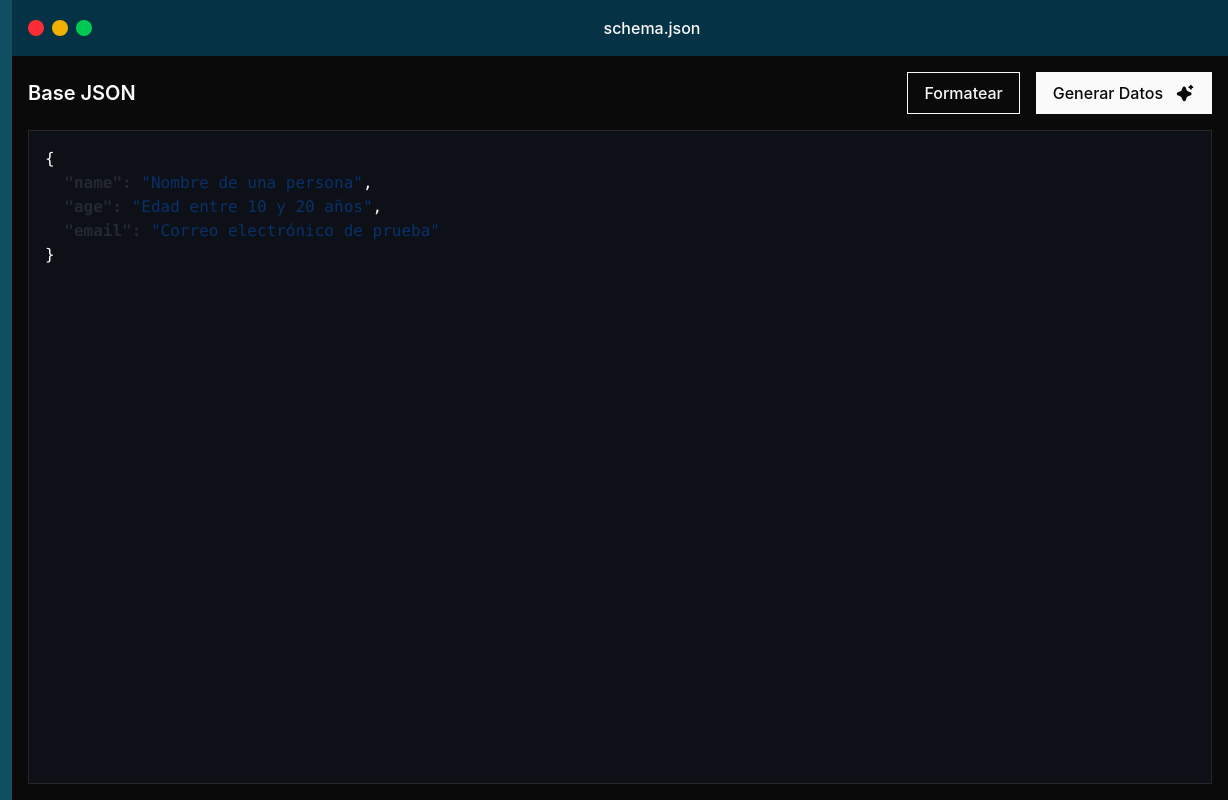
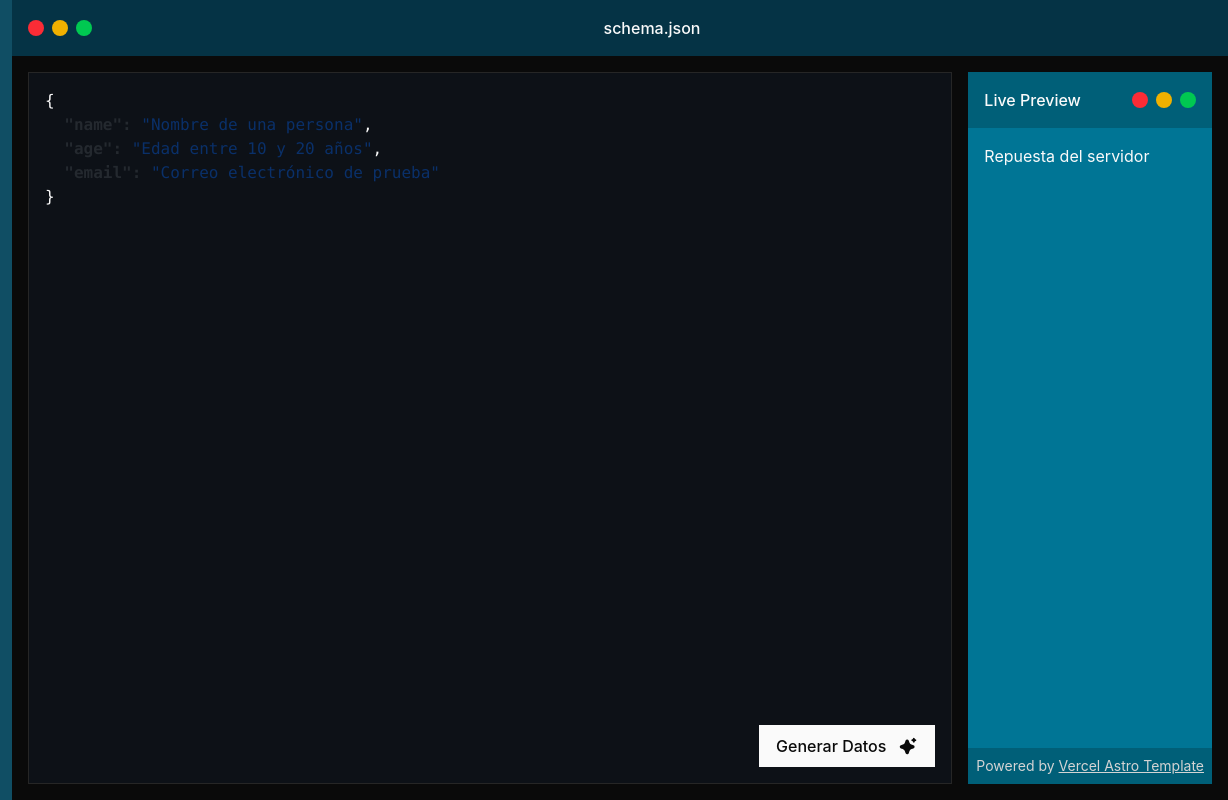
Before and after one commit to Jordy756/mockit-api, an Astro site in the folder mockit-app/: page / in a window 1280 px wide. Shown: the full height of the page, 52-1280 px from the left. Built offline with nearby package versions, Linux system fonts and the light colour scheme; Astro itself is replaced by a stand-in of ours.

Commit message:
feat(4G-001): add LivePreview component and integrate with JsonEditor

```diff
--- a/mockit-app/src/components/sections/JsonEditor/JsonEditor.astro
+++ b/mockit-app/src/components/sections/JsonEditor/JsonEditor.astro
@@ -9,18 +9,18 @@ const initialJson = `{
 }`;
 ---
 
-<section class="relative h-full flex flex-col gap-4 p-4">
-  <header class="flex justify-between items-center flex-wrap gap-8">
-    <h2 class="text-xl font-semibold">Base JSON</h2>
-    <div class="flex items-center flex-wrap gap-4">
-      <Button id="format-btn" variant="secondary" class="flex-1">Formatear</Button>
-      <Button class="flex-1">
+<section class="relative flex-1 flex flex-col gap-4 bg-[#0d1117] border border-neutral-800 overflow-hidden">
+  <!-- <header class="flex justify-between items-center flex-wrap gap-8">
+    <h2 class="text-xl font-semibold">Base JSON</h2> -->
+  <!-- <div class="flex items-center flex-wrap gap-4"> -->
+  <!-- <Button id="format-btn" variant="secondary" class="flex-1">Formatear</Button>
+       -->
+  <!-- </div>
+  </header> -->
+  <Button class="absolute bottom-4 right-4 z-20">
     Generar Datos
     <GenerateIcon width={20} class="text-neutral-950" />
   </Button>
-    </div>
-  </header>
-  <div class="relative flex-1 bg-[#0d1117] border border-neutral-800 overflow-hidden">
   <textarea
     id="json-input"
     spellcheck="false"
@@ -32,7 +32,6 @@ const initialJson = `{
     aria-hidden="true"
     class="absolute inset-0 p-4 overflow-auto pointer-events-none whitespace-pre-wrap break-all z-0 text-neutral-50">
   </pre>
-  </div>
 </section>
 
 <script>
--- /dev/null
+++ b/mockit-app/src/components/sections/LivePreview/LivePreview.astro
@@ -0,0 +1,20 @@
+---
+
+---
+
+<section class="flex flex-col">
+  <header class="flex items-center justify-between gap-8 p-4 bg-cyan-800">
+    <h2>Live Preview</h2>
+    <button class="flex items-center gap-2">
+      <span class="w-4 h-4 bg-red-500 rounded-full"></span>
+      <span class="w-4 h-4 bg-yellow-500 rounded-full"></span>
+      <span class="w-4 h-4 bg-green-500 rounded-full"></span>
+    </button>
+  </header>
+  <div class="bg-cyan-700 flex-1 p-4">Repuesta del servidor</div>
+  <footer class="bg-cyan-800">
+    <p class="text-sm text-center p-2 text-neutral-300">
+      Powered by <a href="https://vercel.com/templates/astro" class="underline">Vercel Astro Template</a>
+    </p>
+  </footer>
+</section>
--- a/mockit-app/src/pages/index.astro
+++ b/mockit-app/src/pages/index.astro
@@ -2,6 +2,7 @@
 import Header from "@components/layout/Header.astro";
 import Sidebar from "@components/layout/Sidebar.astro";
 import JsonEditor from "@components/sections/JsonEditor/JsonEditor.astro";
+import LivePreview from "@components/sections/LivePreview/LivePreview.astro";
 import Layout from "@layouts/Layout.astro";
 ---
 
@@ -10,7 +11,10 @@ import Layout from "@layouts/Layout.astro";
     <Sidebar />
     <Header title="schema.json" />
     <main class="col-start-2 row-start-2 w-full h-full overflow-x-auto mesh-gradient">
-      <JsonEditor />
+      <div class="flex flex-wrap gap-4 h-full p-4">
+        <JsonEditor />
+        <LivePreview />
+      </div>
     </main>
   </div>
 </Layout>
```
Lines whose indentation alone changed are shown as unchanged.
